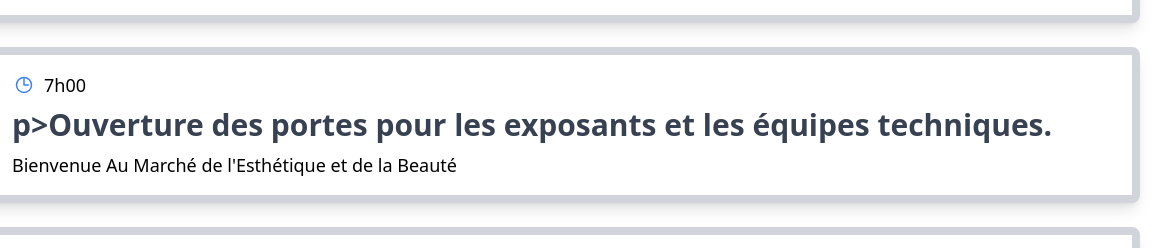
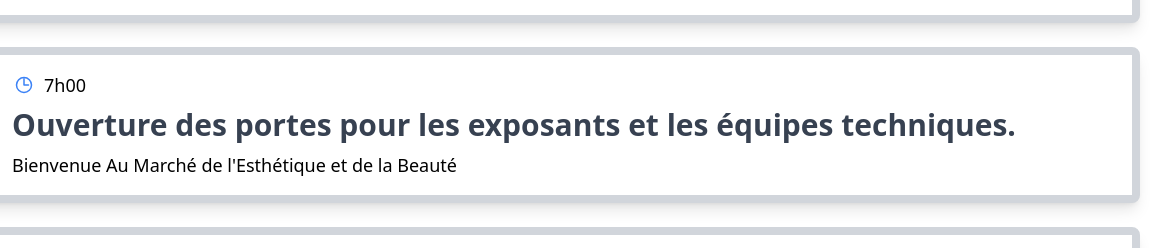
Before and after one commit to stephanecodeur/git, a plain HTML site: page index.html in a window 1280 px wide. Shown: the part 3543-3791 px from the top of the page, 124-1280 px from the left. Drawn offline with nearby package versions, Linux system fonts and the light colour scheme.

Commit message:
juste dernier modif

```diff
--- a/index.html
+++ b/index.html
@@ -503,7 +503,7 @@
                             </svg>
                             <span class="text-lg font-medium">7h00 </span>
                         </div>
-                        <p class="text-gray-700 text-3xl font-bold mb-2">p>Ouverture des portes pour les exposants et les équipes techniques.	</p>
+                        <p class="text-gray-700 text-3xl font-bold mb-2">Ouverture des portes pour les exposants et les équipes techniques.	</p>
                         <span class="text-lg text-center">Bienvenue Au Marché de l'Esthétique et de la Beauté   </span>
                     </div>
                 </div>
```
